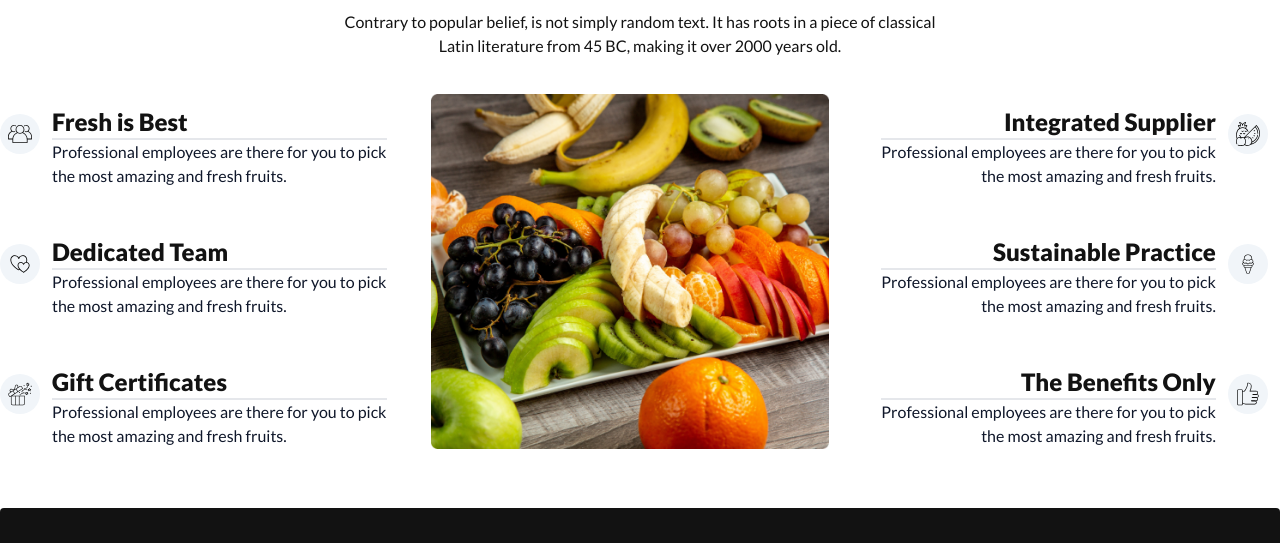
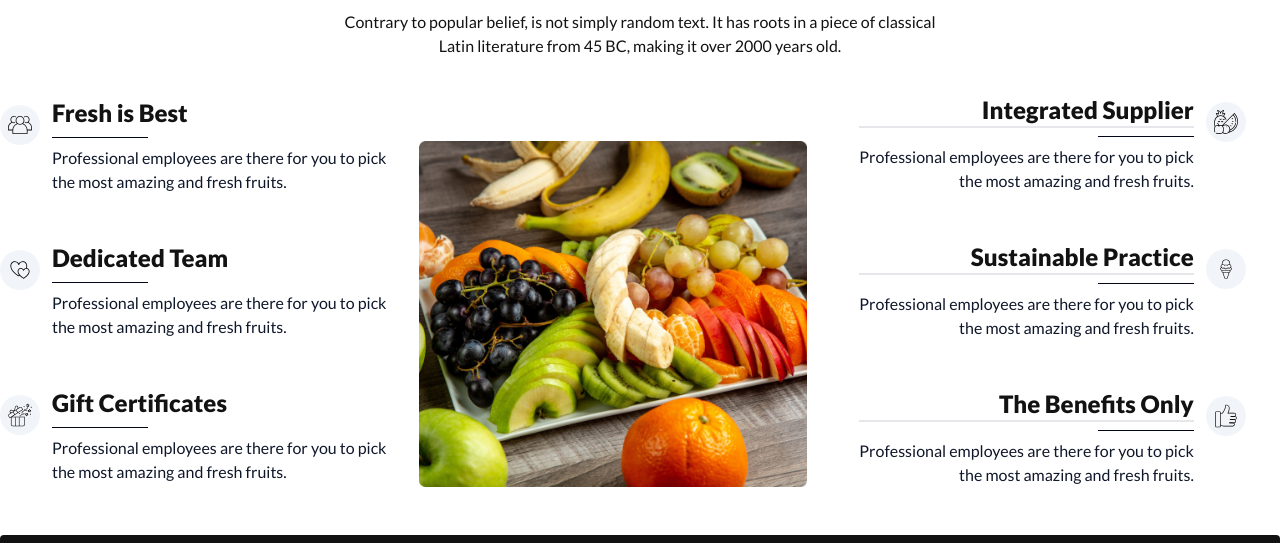
Before and after one commit to mdminarba/B8A3-fruit-brust, a plain HTML site: page index.html in a window 1280 px wide. Shown: the part 2732-3275 px from the top of the page. Drawn offline with nearby package versions, Linux system fonts and the light colour scheme.

Commit message:
order divided added

```diff
--- a/index.html
+++ b/index.html
@@ -427,9 +427,13 @@
             <p class="py-6  text-[#121212]">Contrary to popular belief, is not simply random text. It has roots in a piece of classical <br> Latin literature from 45 BC, making it over 2000 years old.</p>
         </div>
          <!-- Why Choose container section -->
-         <div class="flex flex-col gap-5 lg:gap-8 lg:flex-row items-center w-full mt-3">
+         <div class="flex flex-col gap-5 lg:gap-8 lg:flex-row items-center w-full mt-3  ">
+            <div class="order-first md:order-last">
+                <!-- ... -->
+              </div>
              <!-- Why Choose left 1 section -->
-             <div class="flex-1">
+
+             <div class="">
              <div class=" mb-12">
                 <div class="flex gap-3  ">
                     <!-- Why Choose icon section -->
@@ -438,7 +442,8 @@
                     </div>
                     <!-- Why Choose conten section -->
                     <div class="">
-                     <h2 class="border-b-2 text-[#121212] text-2xl font-extrabold">Fresh is Best</h2>
+                     <h2 class="divide-black > * + * text-[#121212] text-2xl font-extrabold">Fresh is Best</h2>
+                     <div class=" w-24 h-[1px] bg-slate-950 my-2"></div>
                      <p class="text-slate-900">Professional employees are there for you to pick <br> the most amazing and fresh fruits.</p>
                     </div>
                 </div>
@@ -452,7 +457,8 @@
                     </div>
                     <!-- Why Choose conten section -->
                     <div class="">
-                     <h2 class="border-b-2 text-[#121212] text-2xl font-extrabold">Dedicated Team</h2>
+                     <h2 class="divide-black > * + * text-[#121212] text-2xl font-extrabold">Dedicated Team</h2>
+                     <div class=" w-24 h-[1px] bg-slate-950 my-2"></div>
                      <p class="text-slate-900">Professional employees are there for you to pick <br> the most amazing and fresh fruits.</p>
                     </div>
                  </div>
@@ -466,27 +472,34 @@
                     </div>
                     <!-- Why Choose conten section -->
                     <div class="">
-                     <h2 class="border-b-2 text-[#121212] text-2xl font-extrabold">Gift Certificates</h2>
+                     <h2 class="  text-[#121212] text-2xl font-extrabold">Gift Certificates</h2>
+                     <div class=" w-24 h-[1px] bg-slate-950 my-2"></div>
                      <p class="text-slate-900">Professional employees are there for you to pick <br> the most amazing and fresh fruits.</p>
                     </div>
                 </div>
             </div>
           </div>
 
+
             <!-- Why Choose icon  image section -->
-           <div class="flex-1  w-[300px] h-[414px] mr-5 flex flex-row-reverse">
-            <div class="">
+
+
+
+             <div class="flex-1 mr-5 lg:-order-none order-first ">
+             <div class="">
                 <img src="images/whychoose1.png" alt="">
-            </div>
-           </div>
+             </div>
+             </div>
+
 
              <!-- Why Choose left icon  section -->
-             <div class="flex-1 text-right ">
+             <div class="flex-1 text-right order-3">
              <div class=" mb-12">
                 <div class="flex gap-3  ">
                     <!-- Why Choose conten section -->
                     <div class="">
                         <h2 class="border-b-2 text-[#121212] text-2xl font-extrabold">Integrated Supplier</h2>
+                        <div class="flex justify-end"><div class=" w-24 h-[1px] bg-slate-950 my-2 "></div></div>
                         <p class="text-slate-900">Professional employees are there for you to pick <br> the most amazing and fresh fruits.</p>
                     </div>
                      <!-- Why Choose icon section -->
@@ -501,6 +514,7 @@
                         <!-- Why Choose conten section -->
                         <div class="">
                             <h2 class="border-b-2 text-[#121212] text-2xl font-extrabold">Sustainable Practice</h2>
+                            <div class="flex justify-end"><div class=" w-24 h-[1px] bg-slate-950 my-2 "></div></div>
                             <p class="text-slate-900">Professional employees are there for you to pick <br> the most amazing and fresh fruits.</p>
                         </div>
                          <!-- Why Choose icon section -->
@@ -515,6 +529,7 @@
                         <!-- Why Choose conten section -->
                         <div class="">
                             <h2 class="border-b-2 text-[#121212] text-2xl font-extrabold">The Benefits Only</h2>
+                            <div class="flex justify-end"><div class=" w-24 h-[1px] bg-slate-950 my-2 "></div></div>
                             <p class="text-slate-900">Professional employees are there for you to pick <br> the most amazing and fresh fruits.</p>
                         </div>
                          <!-- Why Choose icon section -->
```
